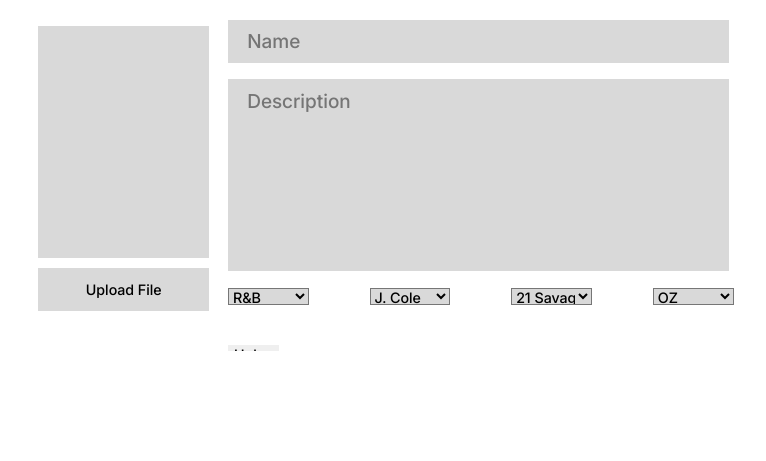
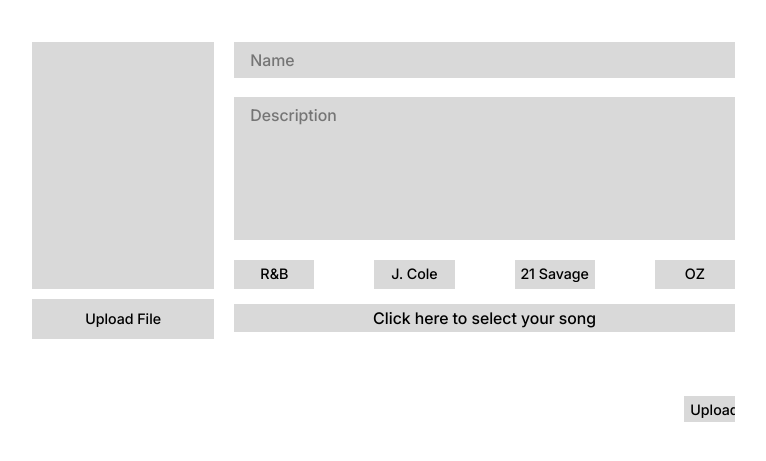
Before and after one commit to maguzzz/CloudSound, a PHP site: page /upload in a window 1280 px wide. Shown: the top 461 px of the page, without its empty margins (254-1020 px from the left). Run offline with PHP 8.4, Linux system fonts and the light colour scheme.

Commit message:
finished uploader css

```diff
--- a/Css/addSong.css
+++ b/Css/addSong.css
@@ -1,7 +1,7 @@
 @import url("import.css");
 
 #container {
-    height: 23em;
+    height: 28em;
     width: 100%;
     flex-direction: row;
     display: flex;
@@ -20,19 +20,17 @@
 
 #nameAndDescription {
 
-    height: 90%;
+    height: 85%;
     width: 40%;
     display: flex;
     justify-content: center;
     flex-direction: column;
-    align-items: end;
     gap: 5%;
-
 }
 
 
 #tagContainer {
-    width: 100%;
+    width: 99%;
     height: 15%;
     display: flex;
     gap: 12%;
@@ -42,7 +40,8 @@
 #tag {
     background-color: #D9D9D9;
     width: 50%;
-    height: 80%;
+    height: 115%;
+    border: none;
     font-size: 0.9em;
     display: flex;
     justify-content: center;
@@ -73,7 +72,7 @@
     background-color: #D9D9D9;
     width: 99%;
     height: auto;
-    font-size: 1.2em;
+    font-size: 1em;
     box-sizing: border-box;
     overflow: hidden;
     resize: none;
@@ -82,7 +81,7 @@
 }
 
 #songDescriptionContainer {
-    height: 80%;
+    height: 85%;
     width: 100%;
 }
 
@@ -94,8 +93,8 @@
     padding: 0.5em 1em;
     box-sizing: border-box;
     width: 99%;
-    height: 10em;
-    font-size: 1.2em;
+    height: 100%;
+    font-size: 1em;
     overflow: auto;
     resize: none;
     text-align: left;
@@ -112,12 +111,22 @@
 
 
 
+/* select */
+
+select {
+    -webkit-appearance: none;  /* Chrome, Safari, and other WebKit browsers */
+    -moz-appearance: none;     /* Firefox */
+    appearance: none;
+    text-align: center;
+}
+
+
 
 /* Image Uploader */
 
 #imageAndImageUploader {
-    height: 90%;
-    width: 15%;
+    height: 85%;
+    width: 16%;
     gap: 5%;
 }
 
@@ -127,12 +136,12 @@
 
 #labelForUploaderImage {
     width: 100%;
-    margin-top: 5.6%;
+    margin-top: 5.5%;
     justify-content: center;
     display: flex;
     align-items: center;
     background-color: #D9D9D9;
-    height: 3em;
+    height: 69%;
     font-size: 0.9em;
 }
 
@@ -143,7 +152,7 @@
 
 #songImage {
 
-    height: 70%;
+    height: 65%;
     width: 90%;
     background-color: #D9D9D9;
 
@@ -151,28 +160,43 @@
 
 /* Song Audio */
 
+
+
 #songAudio[type="file"] {
     display: none;
 }
 
 #labelForSongAudio {
-    background-color: green;
     width: 100%;
     height: 100%;
 }
 
 #songAudioContainer {
-    height: 100%;
+    height: 70%;
     width: 100%;
+    display: flex;
+    justify-content: end;
+    flex-direction: column;
+    align-items: end;
+    gap: 20%;
+}
+
+#mp3Div {
+    background-color: #D9D9D9;
+    width: 99%;
+    height: 114%;
+    display: flex;
+    justify-content: center;
+    align-items: center;
 }
 
 
 
 #songUpload {
     border: transparent;
-    height: 15%;
-    width: 5%;
-    background-color: ;
+    background-color: #D9D9D9;
+    height: 100%;
     width: 10%;
+    margin-right: 1%;
     font-size: 0.9em;
 }
--- a/Js/uploadSong.js
+++ b/Js/uploadSong.js
@@ -1,5 +1,5 @@
 const fileInput = document.getElementById('songAudio');
-const label = document.getElementById('labelForSongAudio');
+const label = document.getElementById('mp3Div');
 
 fileInput.addEventListener('change', function() {
     if (fileInput.files.length > 0) {
--- a/Views/upload.php
+++ b/Views/upload.php
@@ -1,4 +1,4 @@
-<label?php
+<?php
 
 /*
 include 'Database/connectionDB.php';
@@ -26,6 +26,7 @@ require_once 'library/flight/Flight.php';
                     <div id="labelForUploaderImage"> Upload File </div>
                 </label> <input id="songImageUploader" name="songImageUploader" type="file" accept="image/*" required> </div>
         </div>
+
         <div id="nameAndDescription">
             <div id="songNameContainer">
                 <input type="text" id="songName" name="songName" placeholder="Name" required> <br>
@@ -74,7 +75,11 @@ require_once 'library/flight/Flight.php';
 
             <div id="songAudioContainer">
                 <input id="songAudio" name="songAudio" type="file" accept="audio/wav, audio/mpeg" placeholder="Audio" required>
-                <label id="labelForSongAudio" for="songAudio"></label>
+                <label id="labelForSongAudio" for="songAudio">
+                    <div id="mp3Div">
+                        Click here to select your song
+                    </div>
+                </label>
                 <br>
                 <input type="submit" id="songUpload" value="Upload">
             </div>
```
